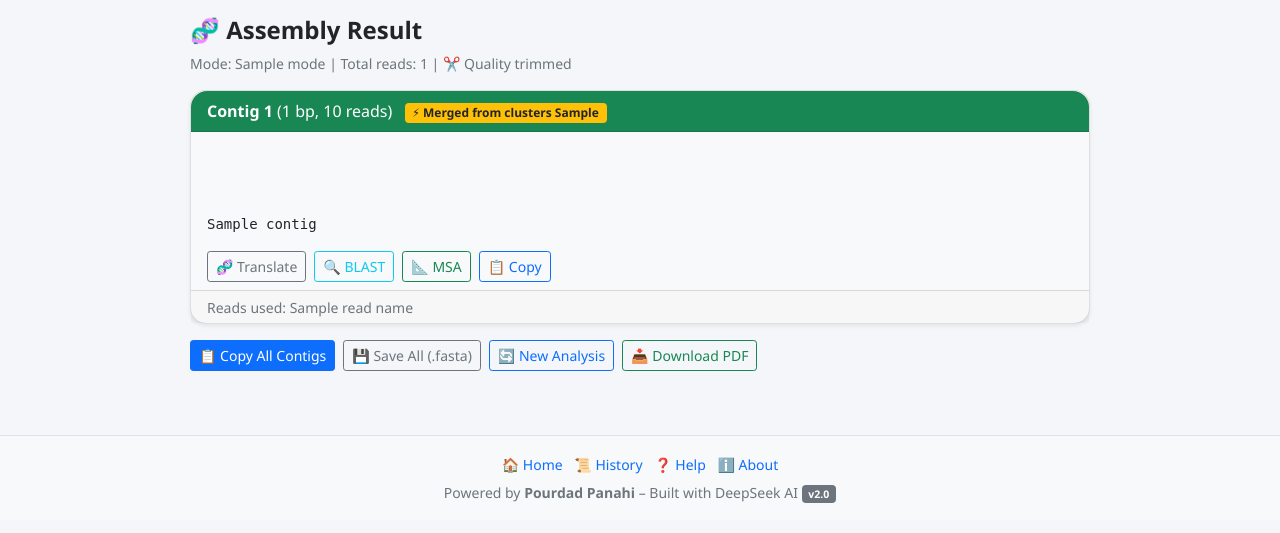
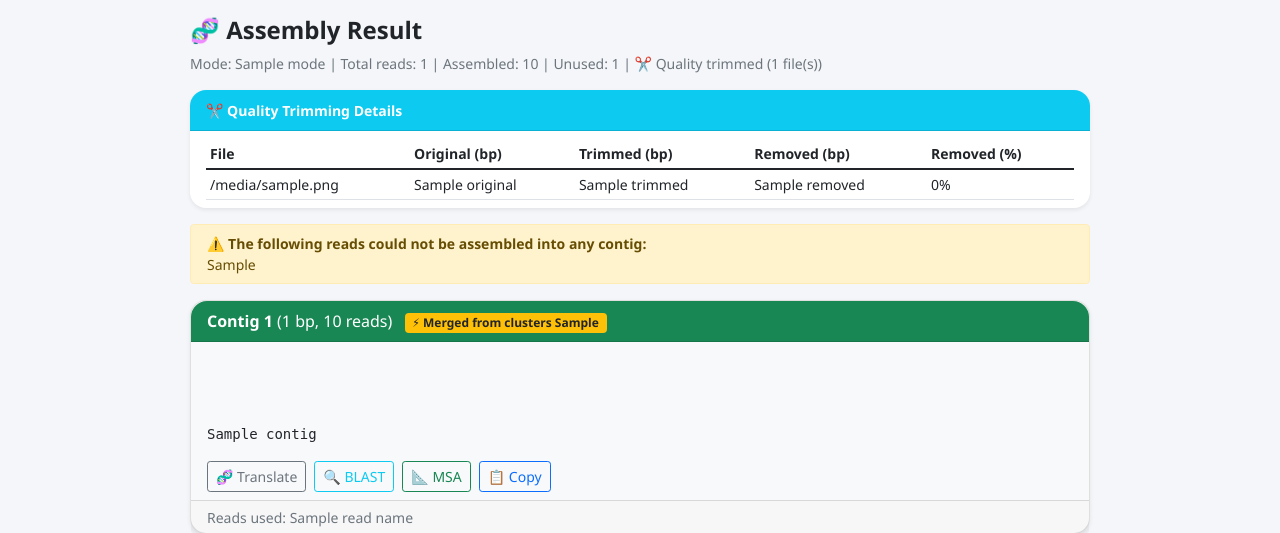
Before and after one commit to pourdadp/primer-tools, a Flask app: template quickngs/templates/assemble_result.html in a window 1280 px wide. Shown: the top 533 px of the page. Run offline with Flask 3, Linux system fonts and the light colour scheme; the template is opened without the code that fills it: most values are stand-ins (such as "Sample title", 1, 10 or a date in 2020); some libraries are stand-ins or nearby versions.

Commit message:
Update assemble_result.html

```diff
--- a/quickngs/templates/assemble_result.html
+++ b/quickngs/templates/assemble_result.html
@@ -7,8 +7,55 @@
         <h4 class="fw-bold">🧬 Assembly Result</h4>
         <p class="text-muted small">
             Mode: {{ result.mode }} | Total reads: {{ result.reads_count }}
-            {% if result.trimmed %} | ✂️ Quality trimmed{% endif %}
+            {% if result.all_contigs %}
+                | Assembled: {{ result.all_contigs | sum(attribute='reads_used') }}
+            {% endif %}
+            {% if result.unused_reads %}
+                | Unused: {{ result.unused_reads | length }}
+            {% endif %}
+            {% if result.trim_details %} | ✂️ Quality trimmed ({{ result.trim_details | length }} file(s)){% endif %}
         </p>
+
+        {% if result.trim_details %}
+        <div class="card mb-3 shadow-sm border-0">
+            <div class="card-header bg-info text-white py-2">
+                <small class="fw-bold">✂️ Quality Trimming Details</small>
+            </div>
+            <div class="card-body py-2 px-3">
+                <div class="table-responsive">
+                    <table class="table table-sm small mb-0">
+                        <thead>
+                            <tr>
+                                <th>File</th>
+                                <th>Original (bp)</th>
+                                <th>Trimmed (bp)</th>
+                                <th>Removed (bp)</th>
+                                <th>Removed (%)</th>
+                            </tr>
+                        </thead>
+                        <tbody>
+                            {% for td in result.trim_details %}
+                            <tr>
+                                <td>{{ td.filename }}</td>
+                                <td>{{ td.original }}</td>
+                                <td>{{ td.trimmed }}</td>
+                                <td>{{ td.removed }}</td>
+                                <td>{{ ((td.removed / td.original) * 100) | round(1) if td.original > 0 else 0 }}%</td>
+                            </tr>
+                            {% endfor %}
+                        </tbody>
+                    </table>
+                </div>
+            </div>
+        </div>
+        {% endif %}
+
+        {% if result.unused_reads %}
+        <div class="alert alert-warning py-2 px-3 small">
+            <strong>⚠️ The following reads could not be assembled into any contig:</strong><br>
+            {{ result.unused_reads|join(', ') }}
+        </div>
+        {% endif %}
 
         {% if result.all_contigs %}
             {% if result.initial_clusters and result.initial_clusters > 1 %}
```
